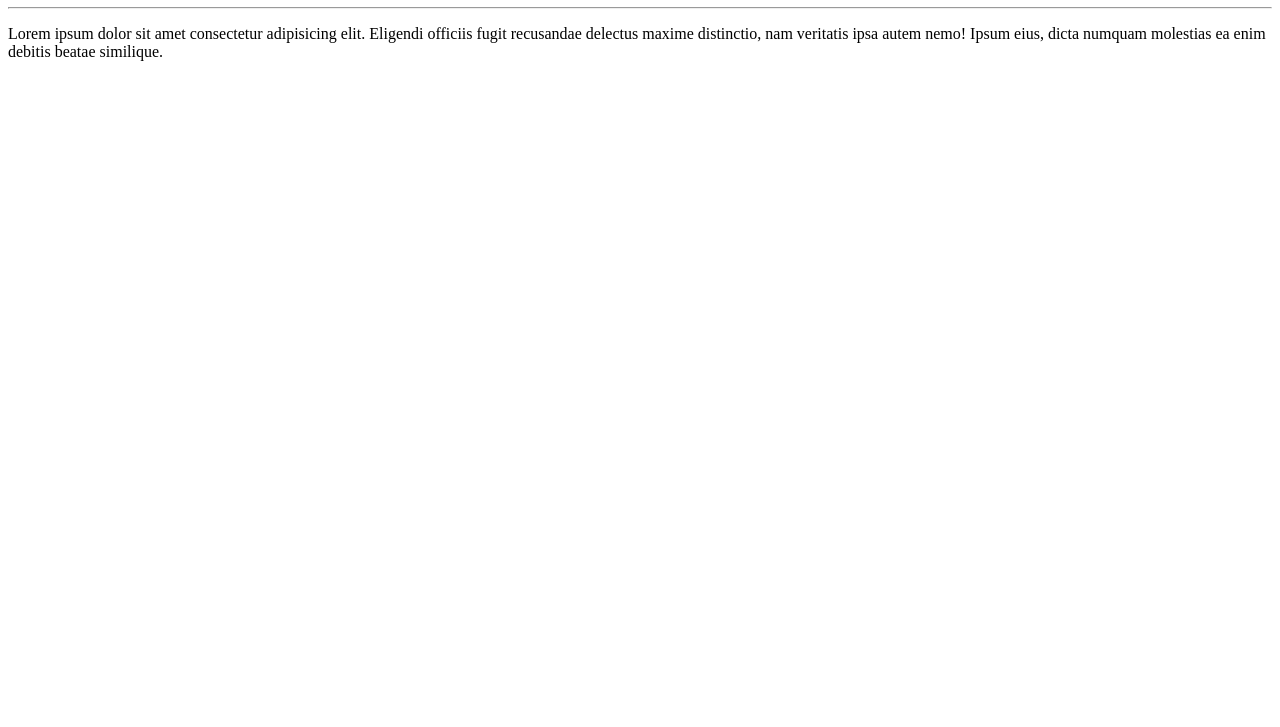
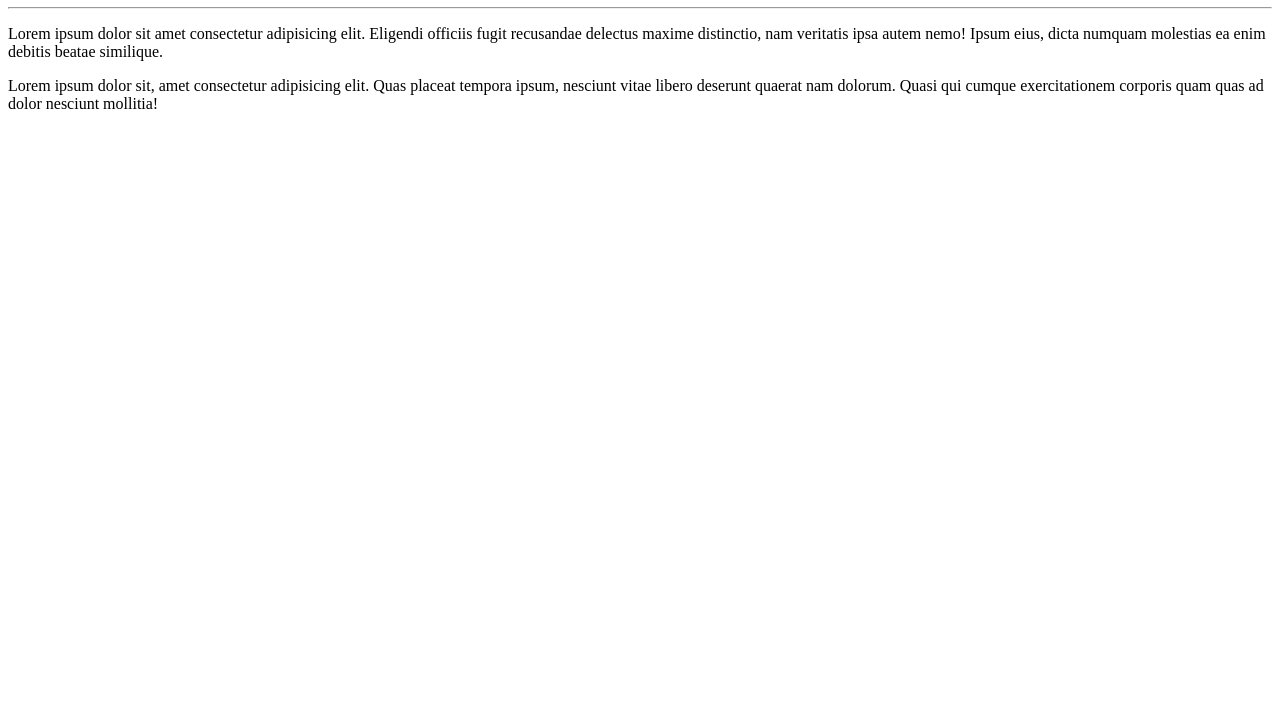
Before and after one commit to FelipeDL/Ola-Mundo, a plain HTML site: page site-exemplo/index.html in a window 1280 px wide. Shown: the part 73-800 px from the top of the page. Drawn offline with Linux system fonts and the light colour scheme.

Commit message:
Comecei a inscrever o conteúo

```diff
--- a/site-exemplo/index.html
+++ b/site-exemplo/index.html
@@ -5,11 +5,17 @@
     <meta charset="UTF-8">
     <meta name="viewport" content="width=
     , initial-scale=1.0">
-    <title>Meu Primeiro site em repositório</title>
+    <title>Curso de HTML5</title>
 </head>
 <body>
     <h1>Olá mundo!!</h1>
     <hr>
     <p>Lorem ipsum dolor sit amet consectetur adipisicing elit. Eligendi officiis fugit recusandae delectus maxime distinctio, nam veritatis ipsa autem nemo! Ipsum eius, dicta numquam molestias ea enim debitis beatae similique.</p>
+
+
+    <p>Lorem ipsum dolor sit, amet consectetur adipisicing elit. Quas placeat tempora ipsum, nesciunt vitae libero deserunt quaerat nam dolorum. Quasi qui cumque exercitationem corporis quam quas ad dolor nesciunt mollitia!</p>
+
 </body>
+
+
 </html>
```
